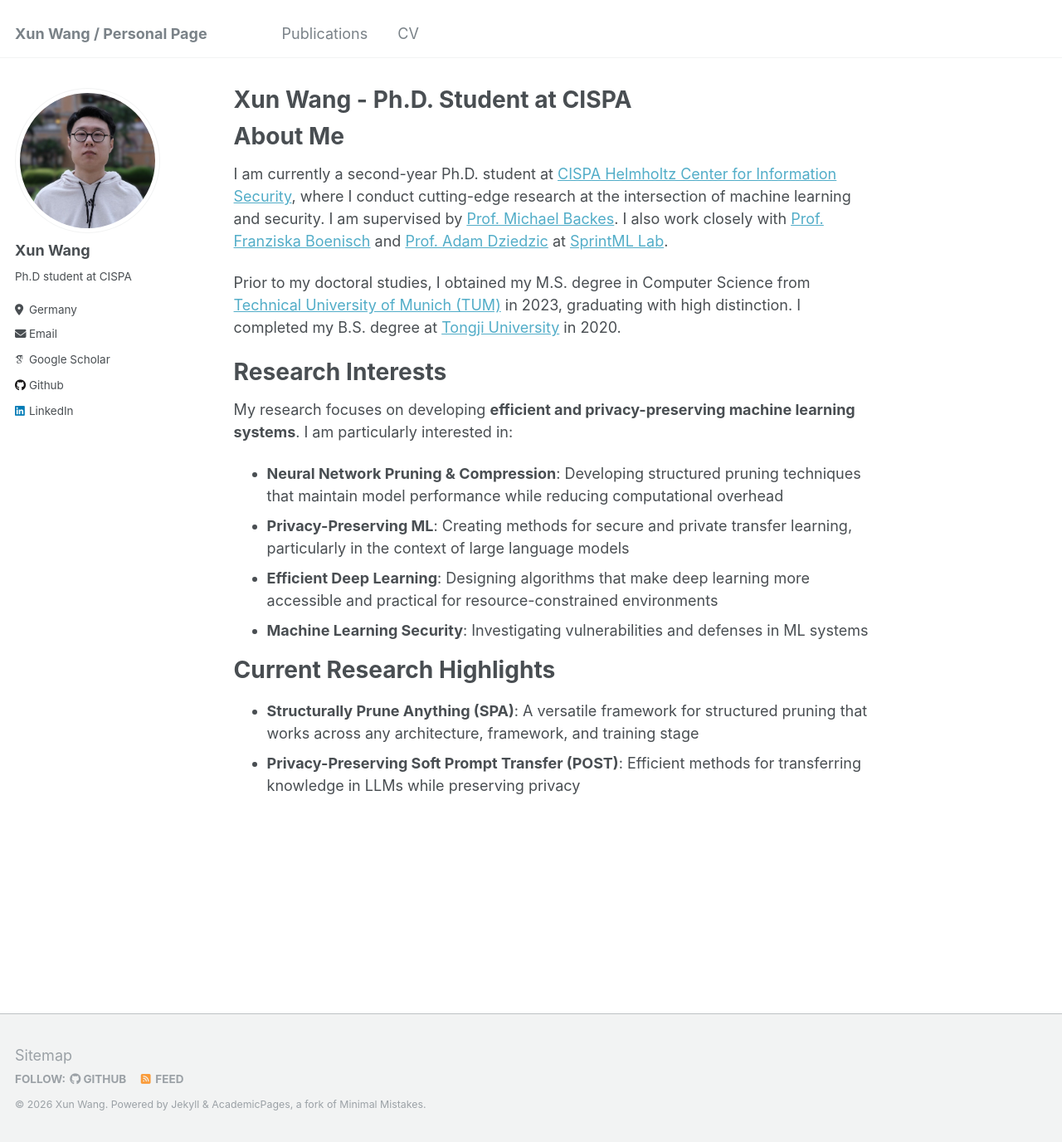
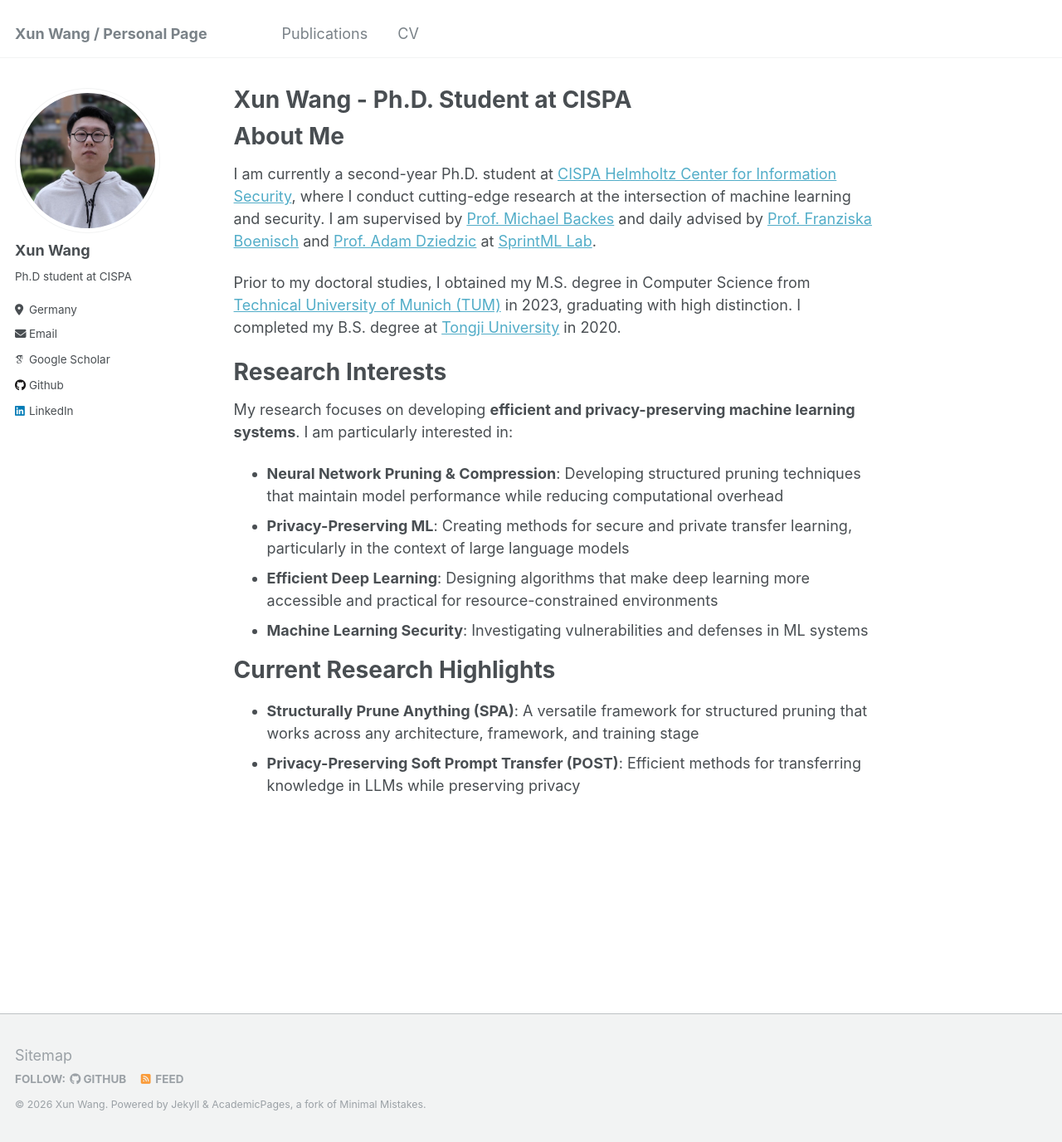
Before and after one commit to stephen016/stephen016.github.io, a Jekyll site: the page built from _pages/about.md, in a window 1280 px wide and 1376 px high. Shown: the whole window at 83% size. Built offline with Jekyll 4.4.1, drawn with Linux system fonts in a browser that asks for light colours; some web fonts are replaced.

Commit message:
Frame Franziska and Adam as daily advisors

```diff
--- a/_pages/about.md
+++ b/_pages/about.md
@@ -12,7 +12,7 @@ redirect_from:
 
 About Me
 ======
-I am currently a second-year Ph.D. student at [CISPA Helmholtz Center for Information Security](https://cispa.de/), where I conduct cutting-edge research at the intersection of machine learning and security. I am supervised by [Prof. Michael Backes](https://michaelbackes.eu/group.html). I also work closely with [Prof. Franziska Boenisch](https://franziska-boenisch.de/) and [Prof. Adam Dziedzic](https://adam-dziedzic.com/) at [SprintML Lab](https://sprintml.com/).
+I am currently a second-year Ph.D. student at [CISPA Helmholtz Center for Information Security](https://cispa.de/), where I conduct cutting-edge research at the intersection of machine learning and security. I am supervised by [Prof. Michael Backes](https://michaelbackes.eu/group.html) and daily advised by [Prof. Franziska Boenisch](https://franziska-boenisch.de/) and [Prof. Adam Dziedzic](https://adam-dziedzic.com/) at [SprintML Lab](https://sprintml.com/).
 
 Prior to my doctoral studies, I obtained my M.S. degree in Computer Science from [Technical University of Munich (TUM)](https://www.tum.de/en/) in 2023, graduating with high distinction. I completed my B.S. degree at [Tongji University](https://en.tongji.edu.cn/) in 2020.
 
```
Also changed, not shown: _pages/cv.md (+1 -1 lines).
